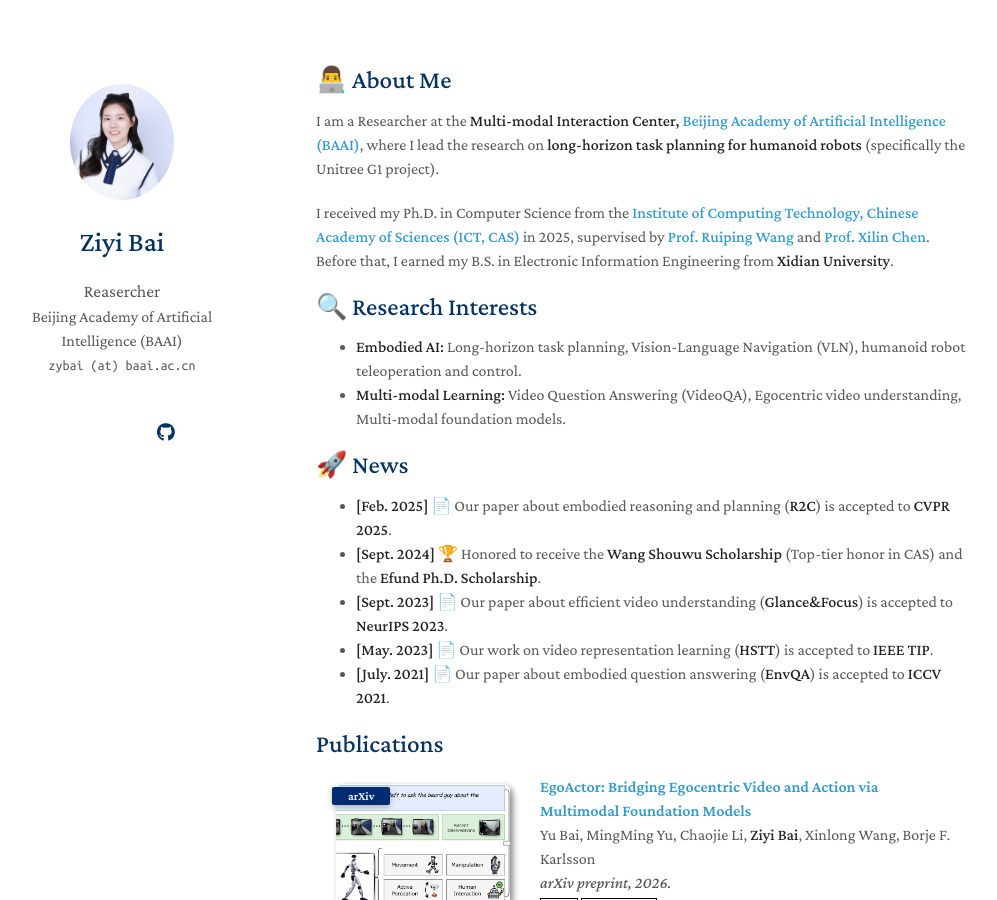
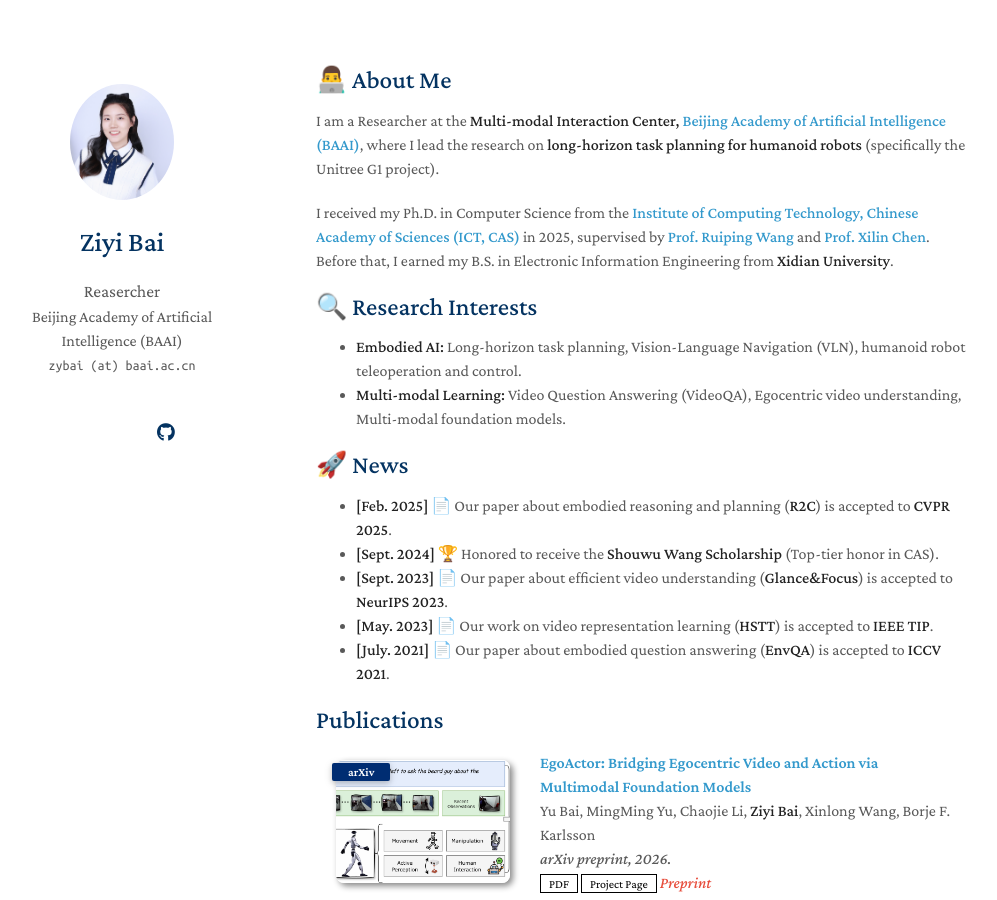
Before and after one commit to ByZ0e/ByZ0e.github.io, a Jekyll site: the page built from index.md, in a window 1280 px wide and 900 px high. Shown: the whole window, without its empty margins (154-1151 px from the left). Built offline with Jekyll 4.4.1, drawn with Linux system fonts in a browser that asks for light colours; a style sheet for code colours, icons or effects is not loaded.

Commit message:
Update scholarship name

```diff
--- a/index.md
+++ b/index.md
@@ -18,7 +18,7 @@ I received my Ph.D. in Computer Science from the **[Institute of Computing Techn
 ## 🚀 News
 
 - **[Feb. 2025]** 📄 Our paper about embodied reasoning and planning (**R2C**) is accepted to **CVPR 2025**.
-- **[Sept. 2024]** 🏆 Honored to receive the **Wang Shouwu Scholarship** (Top-tier honor in CAS) and the **Efund Ph.D. Scholarship**.
+- **[Sept. 2024]** 🏆 Honored to receive the **Shouwu Wang Scholarship** (Top-tier honor in CAS).
 - **[Sept. 2023]** 📄 Our paper about efficient video understanding (**Glance&Focus**) is accepted to **NeurIPS 2023**.
 - **[May. 2023]** 📄 Our work on video representation learning (**HSTT**) is accepted to **IEEE TIP**.
 - **[July. 2021]** 📄 Our paper about embodied question answering (**EnvQA**) is accepted to **ICCV 2021**.
```
